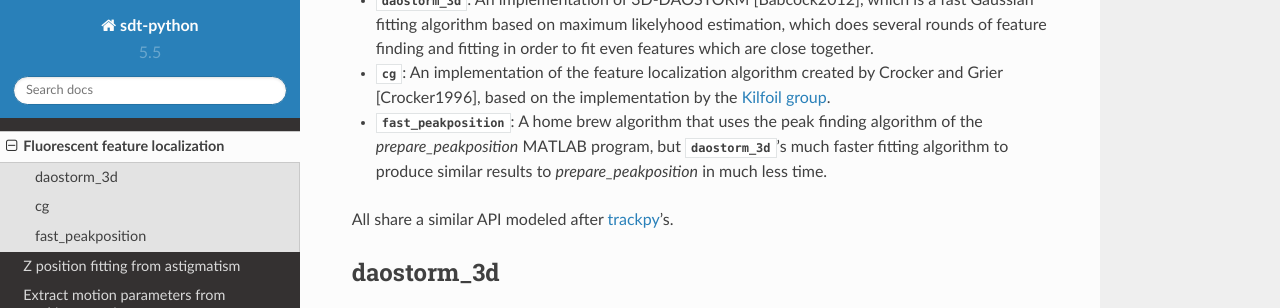
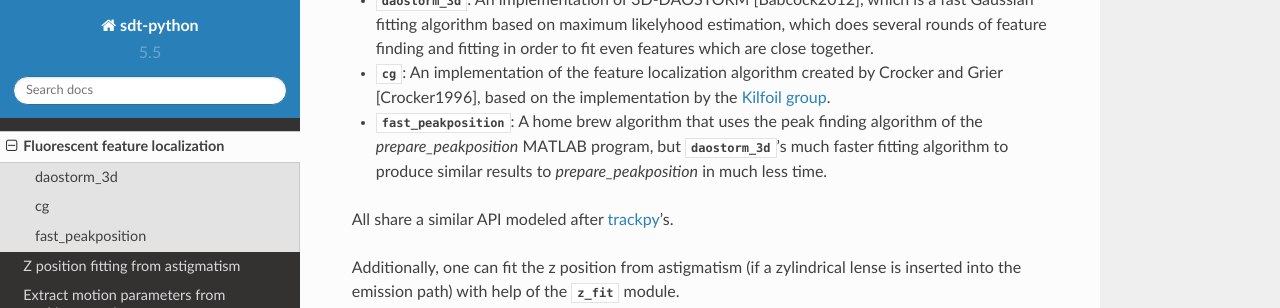
Before and after one commit to schuetzgroup/sdt-python, a Sphinx documentation site: the page built from doc/loc.rst, in a window 1280 px wide and 900 px high, scrolled down 368 px, cut to the strip 0-308 px from the top of the window. Built offline with Sphinx 7.4.7 and the Read the Docs theme 2.0.0, drawn with Linux system fonts in a browser that asks for light colours.

Commit message:
Fix documentation

```diff
--- a/doc/loc.rst
+++ b/doc/loc.rst
@@ -20,6 +20,12 @@ accuracy. This package includes the following:
 
 All share a similar API modeled after
 `trackpy <https://github.com/soft-matter/trackpy>`_'s.
+
+
+Additionally, one can fit the z position from astigmatism (if a zylindrical
+lense is inserted into the emission path) with help of the :py:mod:`z_fit`
+module.
+
 
 daostorm_3d
 -----------
```
Also changed, not shown: doc/z_fit.rst (+12 -0 lines), 2 other files.
